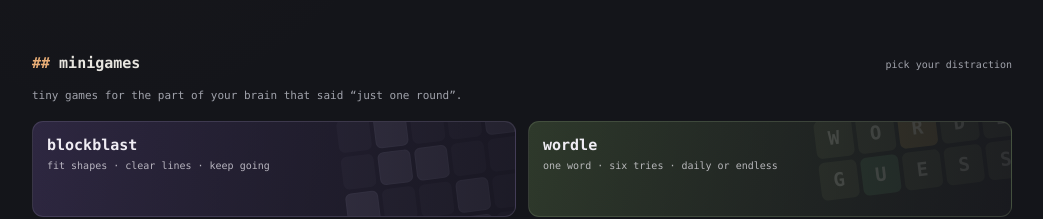
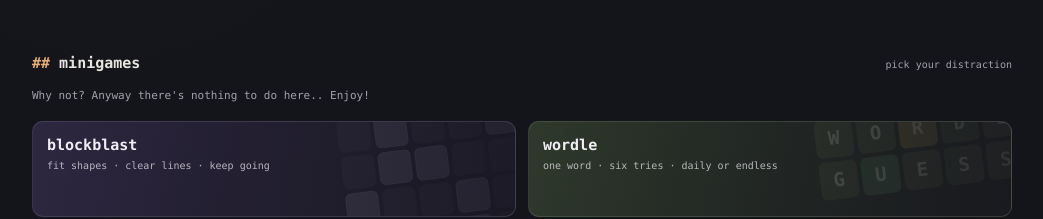
Before and after one commit to d6s8/alone, a plain HTML site: page index.html in a window 1280 px wide. Shown: the part 1017-1236 px from the top of the page, without its empty margins (118-1161 px from the left). Drawn offline with Linux system fonts and the light colour scheme; no server answers.

Commit message:
small change

```diff
--- a/index.html
+++ b/index.html
@@ -123,7 +123,7 @@
             <span class="section-count">pick your distraction</span>
           </div>
           <p class="section-copy game-section-copy">
-            tiny games for the part of your brain that said “just one round”.
+            Why not? Anyway there's nothing to do here.. Enjoy!
           </p>
           <div class="game-cards" role="group" aria-label="Choose a minigame">
             <button
```
